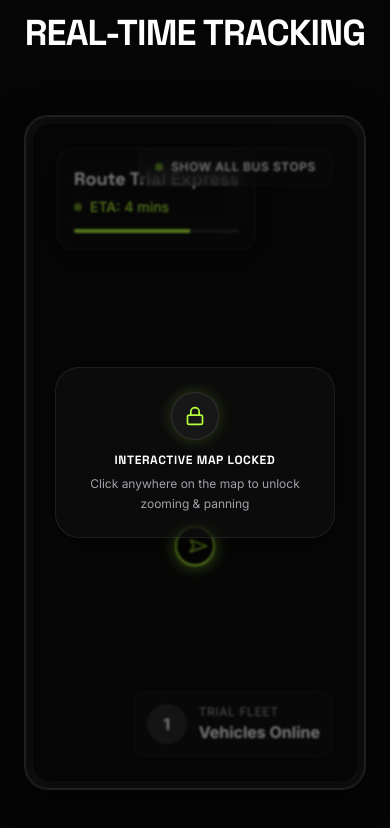
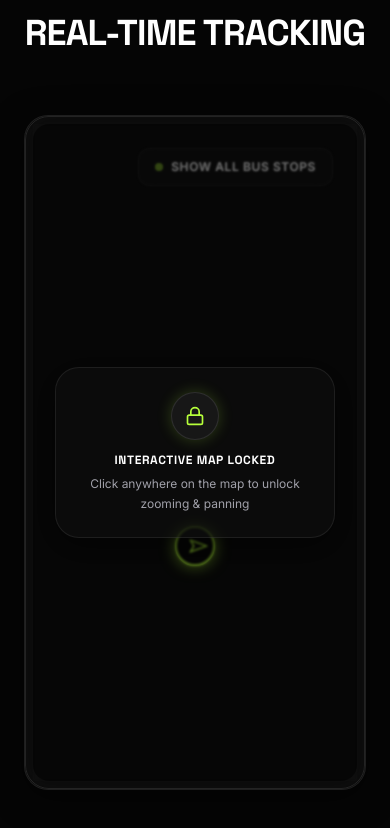
Before and after one commit to dotdvn/GeoBus, a Next.js app: page / in a window 390 px wide. Shown: the part 1047-1875 px from the top of the page. Built offline with nearby package versions, Linux system fonts and the light colour scheme; no server answers.

Commit message:
feat: hide Route Trial Express and Trial Fleet boxes on mobile viewports

```diff
--- a/src/components/LiveTrackingSection.tsx
+++ b/src/components/LiveTrackingSection.tsx
@@ -225,7 +225,7 @@ export default function LiveTrackingSection() {
             )}
 
             {/* Overlay UI elements */}
-            <div className="absolute top-6 left-6 z-20 glass-card p-4 rounded-2xl max-w-[250px]">
+            <div className="hidden md:block absolute top-6 left-6 z-20 glass-card p-4 rounded-2xl max-w-[250px]">
               <h4 className="text-white font-heading font-bold text-lg mb-1">Route Trial Express</h4>
               <p className="text-sm text-geobus-neon flex items-center gap-2 font-medium mb-3">
                 <span className="w-2 h-2 rounded-full bg-geobus-neon animate-pulse" />
@@ -251,7 +251,7 @@ export default function LiveTrackingSection() {
             </div>
 
             {/* Bottom-Right Online Status */}
-            <div className="absolute bottom-6 right-6 z-20 glass p-3 rounded-xl flex items-center gap-3">
+            <div className="hidden md:flex absolute bottom-6 right-6 z-20 glass p-3 rounded-xl items-center gap-3">
               <div className="w-10 h-10 rounded-full bg-white/10 flex items-center justify-center">
                 <span className="text-white font-bold">1</span>
               </div>
```
